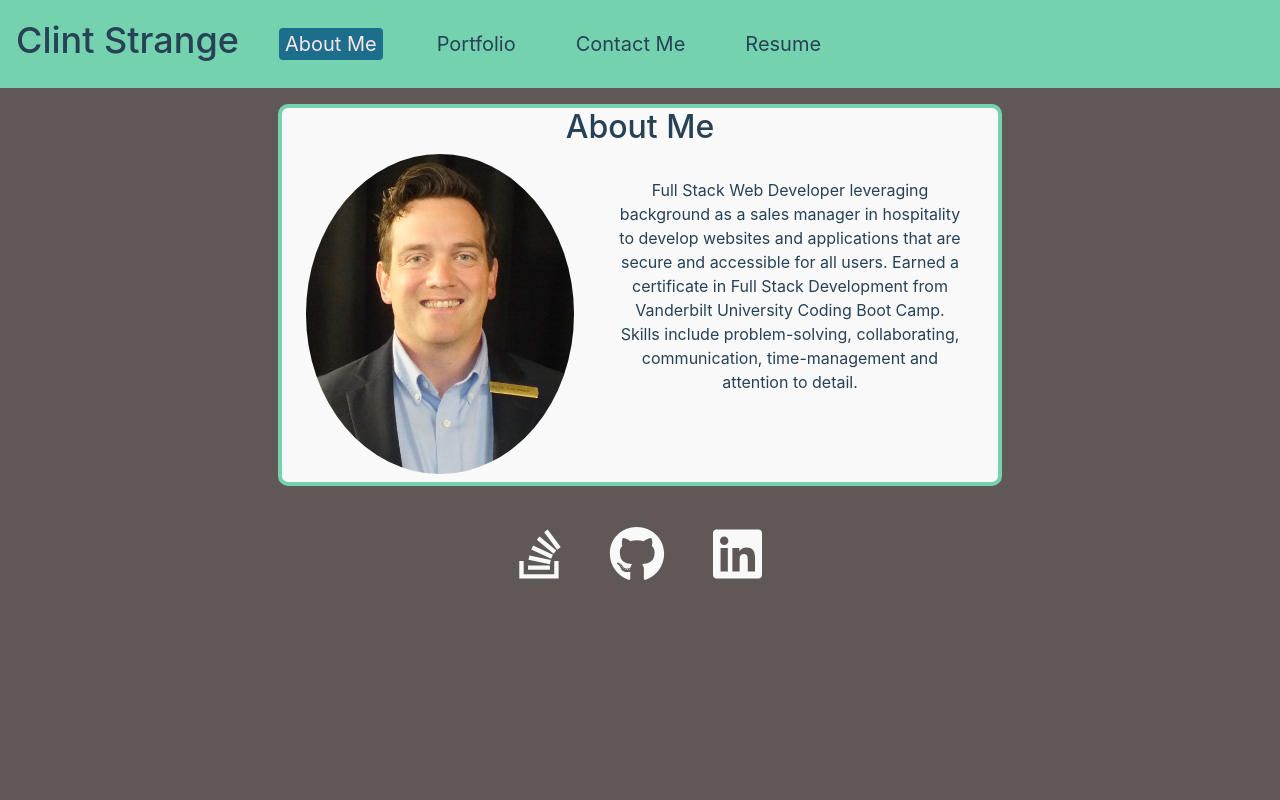
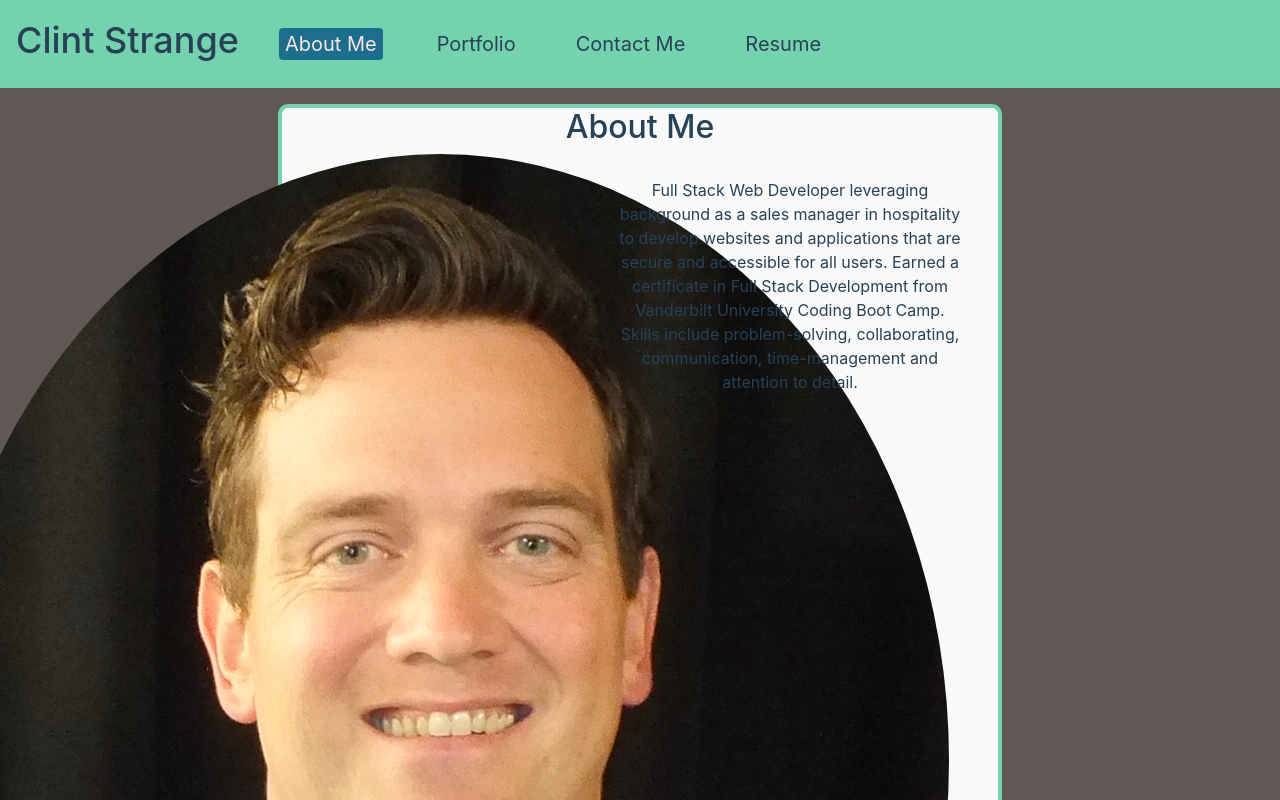
Before and after one commit to clintonstrange/react-portfolio, a React (Create React App) app: page / in a window 1280 px wide. Shown: the top 800 px of the page. Built offline with nearby package versions, Linux system fonts and the light colour scheme.

Commit message:
image test

```diff
--- a/src/components/About/index.js
+++ b/src/components/About/index.js
@@ -14,7 +14,7 @@ function About() {
           <div className="d-flex justify-content-center" id="propic-container">
             <img
               id="propic"
-              className="img-fluid px-3"
+              className="px-3"
               alt="Clint Strange"
               src={require(`../../assets/images/002_0.jpg`).default}
             ></img>
```
